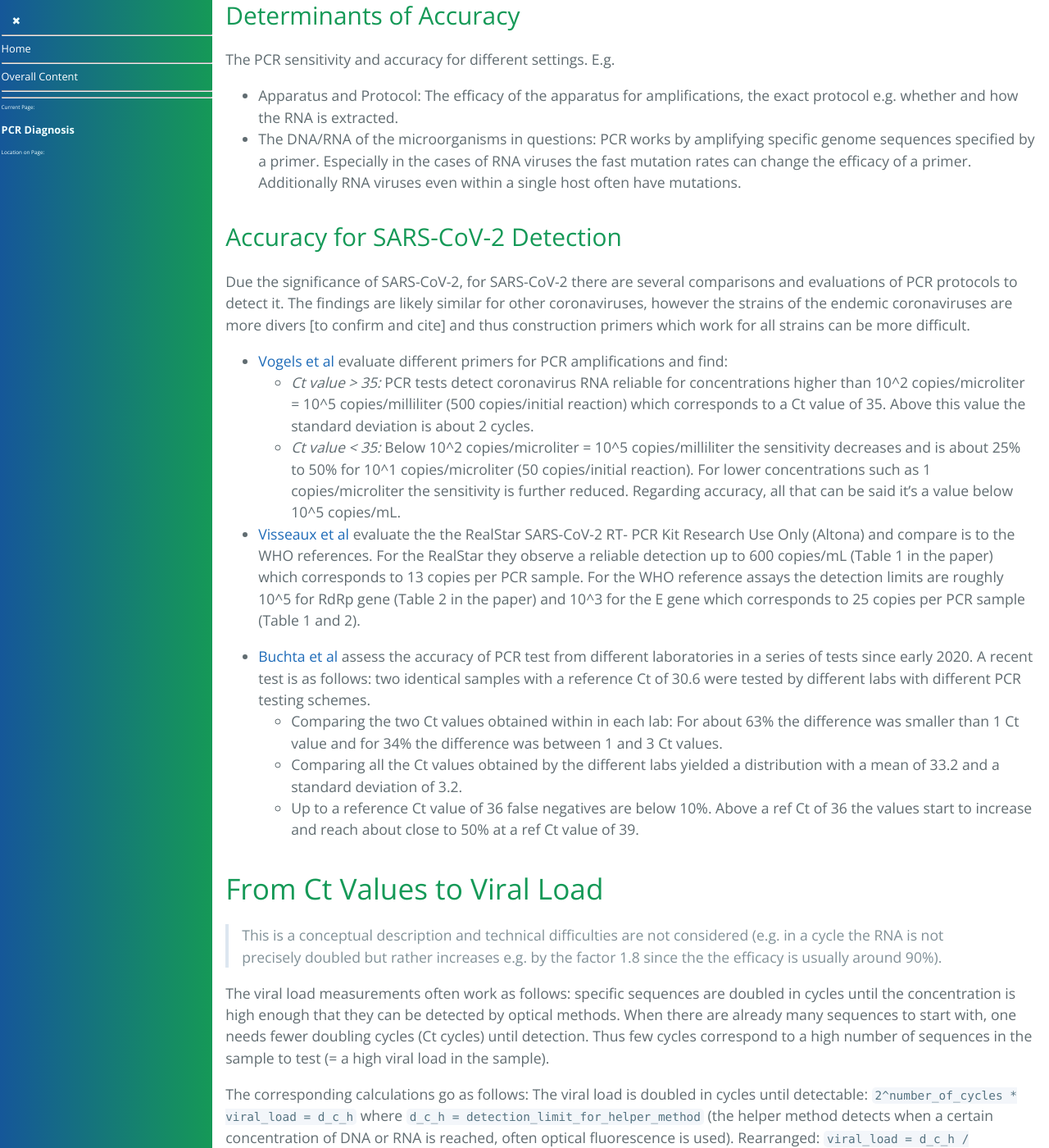
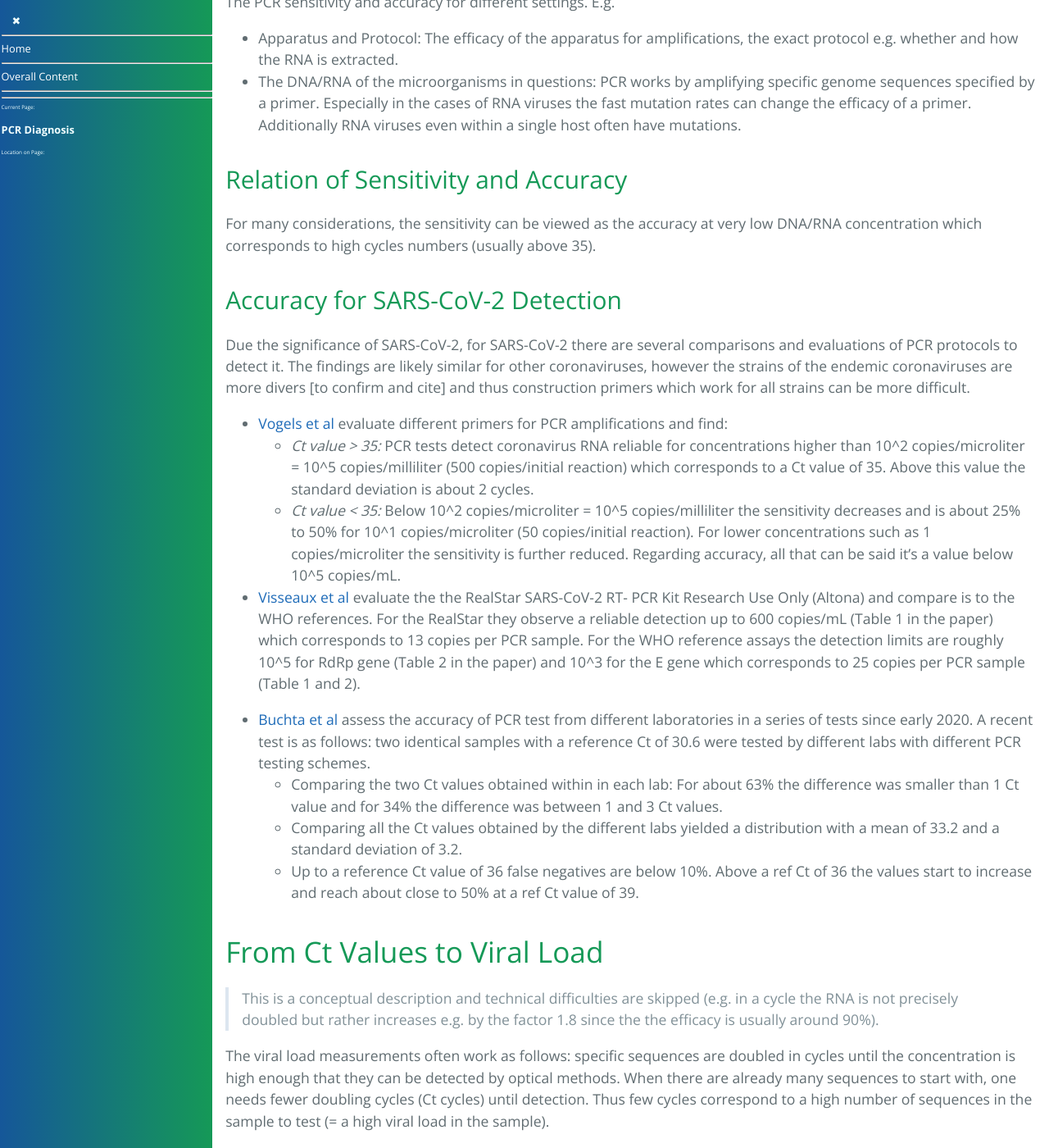
Before and after one commit to forestgrape/coronavirus, a Jekyll site: the page built from 3_medical/pcr_diagnosis.md, in a window 1280 px wide and 1400 px high, scrolled down 453 px. Shown: the whole window at 82% size. Built offline with Jekyll 4.4.1, drawn with Linux system fonts in a browser that asks for light colours; our own code applies the rules of GitHub Pages for plain Markdown files; some of the changed text lies outside the part shown.

Commit message:
fixed link and formulations

```diff
--- a/3_medical/pcr_diagnosis.md
+++ b/3_medical/pcr_diagnosis.md
@@ -4,12 +4,16 @@
 PCR test can be used both to detect microorganisms causing a disease and microorganisms being part of the microbiome in the healthy state. In healthy state the virus numbers are usually very low and often below the limit of detection. Thus the prevalence of viruses is usually much higher than the PCR positives.
 
 ## PCR Sensitivity and Accuracy
-The sensitivity can be viewed as the accuracy at very low DNA/RNA concentration which corresponds to high cycles numbers (usually above 35).
 
 ### Determinants of Accuracy
 The PCR sensitivity and accuracy for different settings. E.g.
 * Apparatus and Protocol: The efficacy of the apparatus for amplifications, the exact protocol e.g. whether and how the RNA is extracted.
 * The DNA/RNA of the microorganisms in questions: PCR works by amplifying specific genome sequences specified by a primer. Especially in the cases of RNA viruses the fast mutation rates can change the efficacy of a primer. Additionally RNA viruses even within a single host often have mutations.
+
+
+### Relation of Sensitivity and Accuracy
+For many considerations, the sensitivity can be viewed as the accuracy at very low DNA/RNA concentration which corresponds to high cycles numbers (usually above 35).
+
 
 ### Accuracy for SARS-CoV-2 Detection
 Due the significance of SARS-CoV-2, for SARS-CoV-2 there are several comparisons and evaluations of PCR protocols to detect it. The findings are likely similar for other coronaviruses, however the strains of the endemic coronaviruses are more divers [to confirm and cite] and thus construction primers which work for all strains can be more difficult.
@@ -26,7 +30,7 @@
   * Up to a reference Ct value of 36 false negatives are below 10%. Above a ref Ct of 36 the values start to increase and reach about close to 50% at a ref Ct value of 39.
 
 ## From Ct Values to Viral Load
-> This is a conceptual description and technical difficulties are not considered (e.g. in a cycle the RNA is not precisely doubled but rather increases e.g. by the factor 1.8 since the the efficacy is usually around 90%).
+> This is a conceptual description and technical difficulties are skipped (e.g. in a cycle the RNA is not precisely doubled but rather increases e.g. by the factor 1.8 since the the efficacy is usually around 90%).
 
 The viral load measurements often work as follows: specific sequences are doubled in cycles until the concentration is high enough that they can be detected by optical methods. When there are already many sequences to start with, one needs fewer doubling cycles (Ct cycles) until detection. Thus few cycles correspond to a high number of sequences in the sample to test (= a high viral load in the sample).
 
@@ -43,7 +47,9 @@
 
 An example formulas for specific protocols:
 * [Yilmaz et al](./diagnosis_and_viral_load.md#summary-yilmaz).
-* Supplement of Mali
+* Supplement of [Malik et al](./diagnosis_and_viral_load.md#summary-malik) show the relation between Ct value and viral load.
+
+
 
 ## References
 
```
